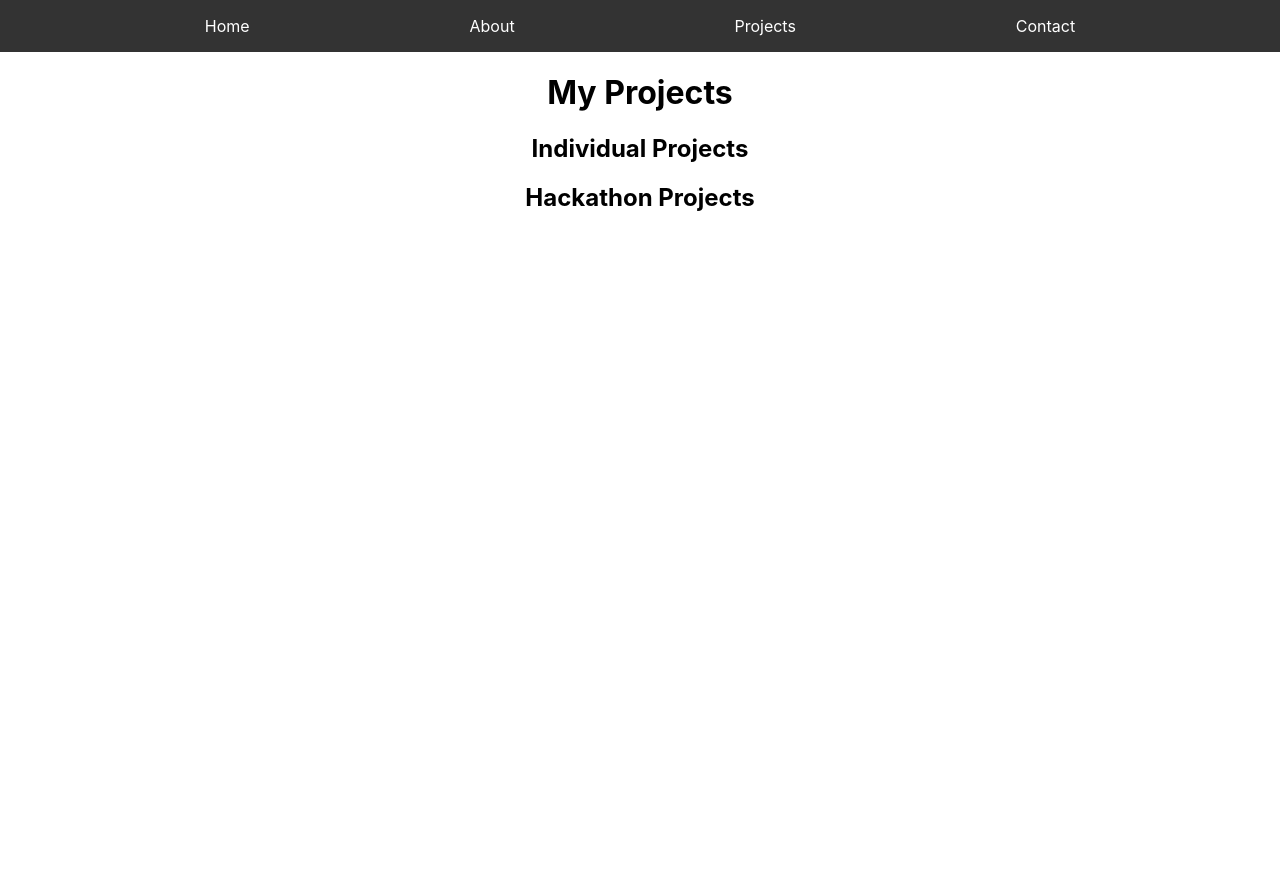
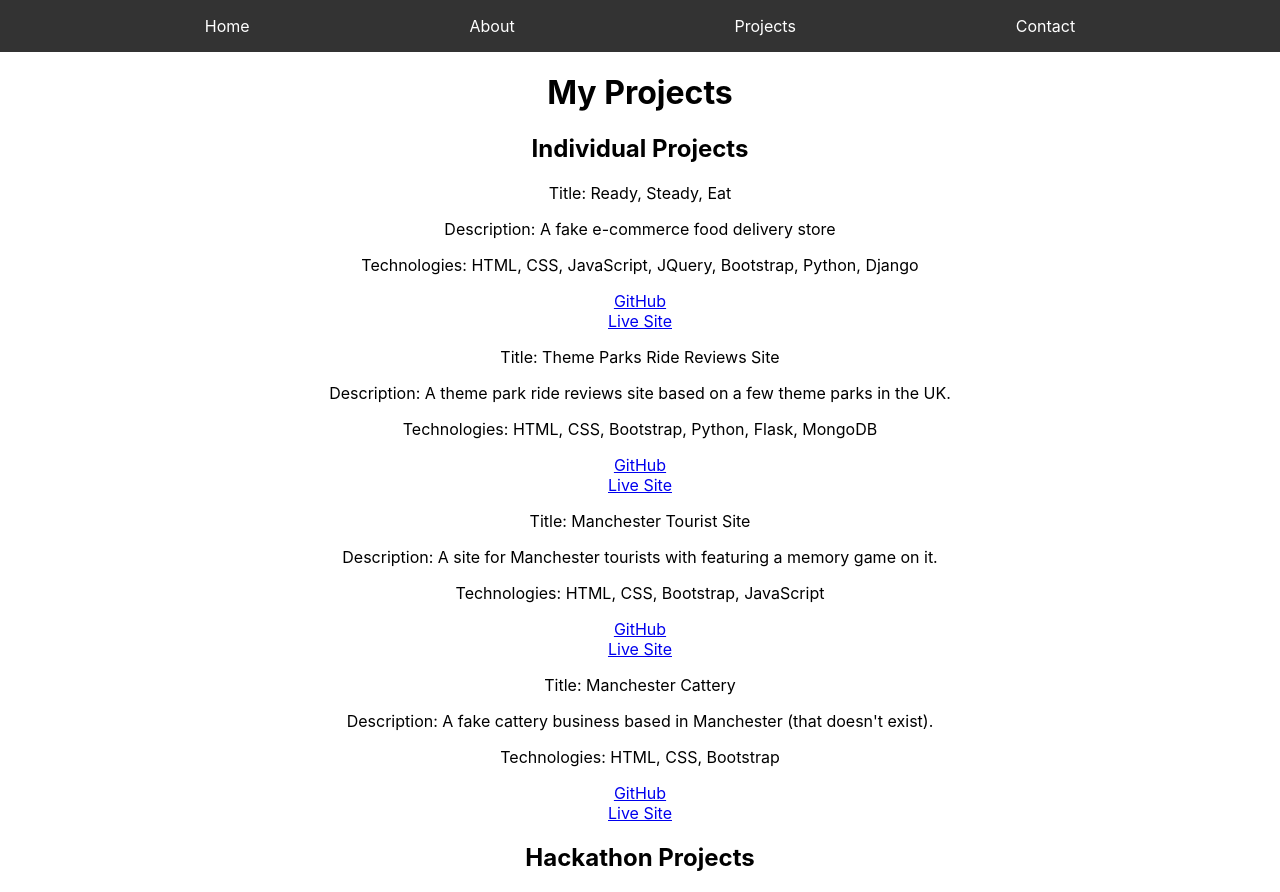
Before and after one commit to hannahro15/Hannah-Portfolio-Site, a React (Create React App) app in the folder hannah-portfolio/: page /projects in a window 1280 px wide. Before the commit the page ends 800 px from the top, so only its background shows below. Built offline with nearby package versions, Linux system fonts and the light colour scheme.

Commit message:
Add solo projects to projects page

```diff
--- a/hannah-portfolio/src/pages/Projects.js
+++ b/hannah-portfolio/src/pages/Projects.js
@@ -1,5 +1,36 @@
 import '../App.css';
 import Navbar from '../components/Navbar';
+
+const solo_projects = [
+    {
+        title: "Ready, Steady, Eat",
+        description: "A fake e-commerce food delivery store",
+        technologies: ["HTML, ", "CSS, ", "JavaScript, ", "JQuery, ", "Bootstrap, ", "Python, ", "Django "],
+        github: "https://github.com/hannahro15/ready-steady-eat",
+        demo: "https://ready-steady-eat-8febfd678f9f.herokuapp.com/"
+    },
+    {
+        title: "Theme Parks Ride Reviews Site",
+        description: "A theme park ride reviews site based on a few theme parks in the UK.",
+        technologies: ["HTML, ", "CSS, ", "Bootstrap, ", "Python, ", "Flask, ", "MongoDB "],
+        github: "https://github.com/hannahro15/Theme-park-ride-reviews-site",
+        demo: "https://theme-park-reviews-website-f1f235eaa19d.herokuapp.com/"
+    },
+    {
+        title: "Manchester Tourist Site",
+        description: "A site for Manchester tourists with featuring a memory game on it.",
+        technologies: ["HTML, ", "CSS, ", "Bootstrap, ", "JavaScript "],
+        github: "https://github.com/hannahro15/Manchester-Tourist-Project",
+        demo: "https://hannahro15.github.io/Manchester-Tourist-Project/"
+    },
+    {
+        title: "Manchester Cattery",
+        description: "A fake cattery business based in Manchester (that doesn't exist).",
+        technologies: ["HTML, ", "CSS, ", "Bootstrap "],
+        github: "https://github.com/hannahro15/Cattery-project",
+        demo: "https://hannahro15.github.io/Cattery-project/"
+    }
+]
 
 function Projects() {
     return (
@@ -8,8 +39,21 @@ function Projects() {
             <div className="projects">
                 <h1>My Projects</h1>
                 <h2>Individual Projects</h2>
-                <h2>Hackathon Projects</h2>
-            </div>
+                {solo_projects.map((data, index) => {
+                    return (
+                        <div className="project-card" key={index}>
+                            <p>Title: {data.title}</p>
+                            <p>Description: {data.description}</p>
+                            <p>Technologies: {data.technologies}</p>
+                            <a href={data.github} target="blank" rel="noreferrer" >GitHub</a>
+                            <br></br>
+                            <a href={data.demo} target="_blank" rel="noreferrer">Live Site</a>
+                        </div>
+                    )
+                })}
+
+                < h2 > Hackathon Projects</h2>
+            </div >
         </>
     );
 }
```
Also changed, not shown: hannah-portfolio/src/index.css (line endings or trailing spaces).
